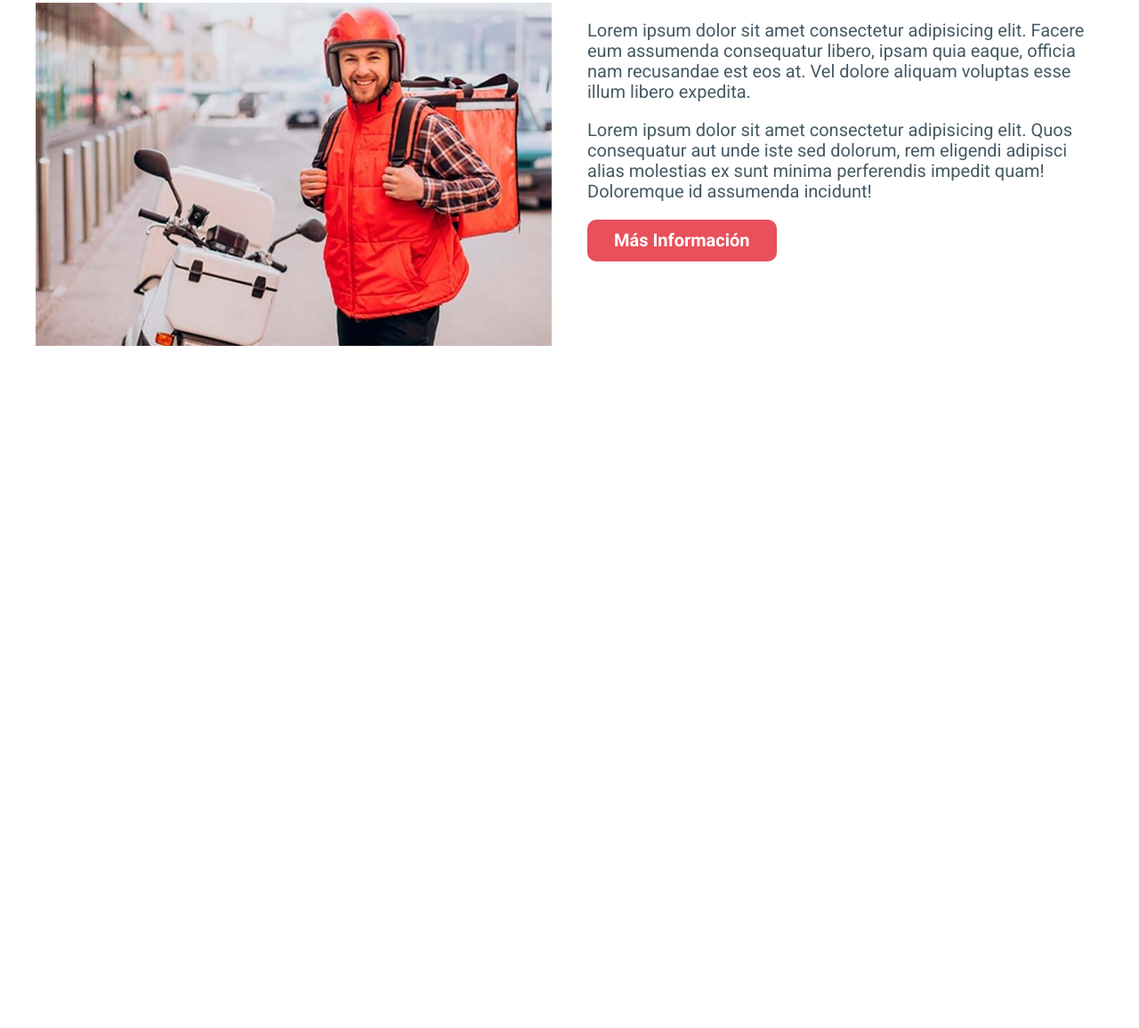
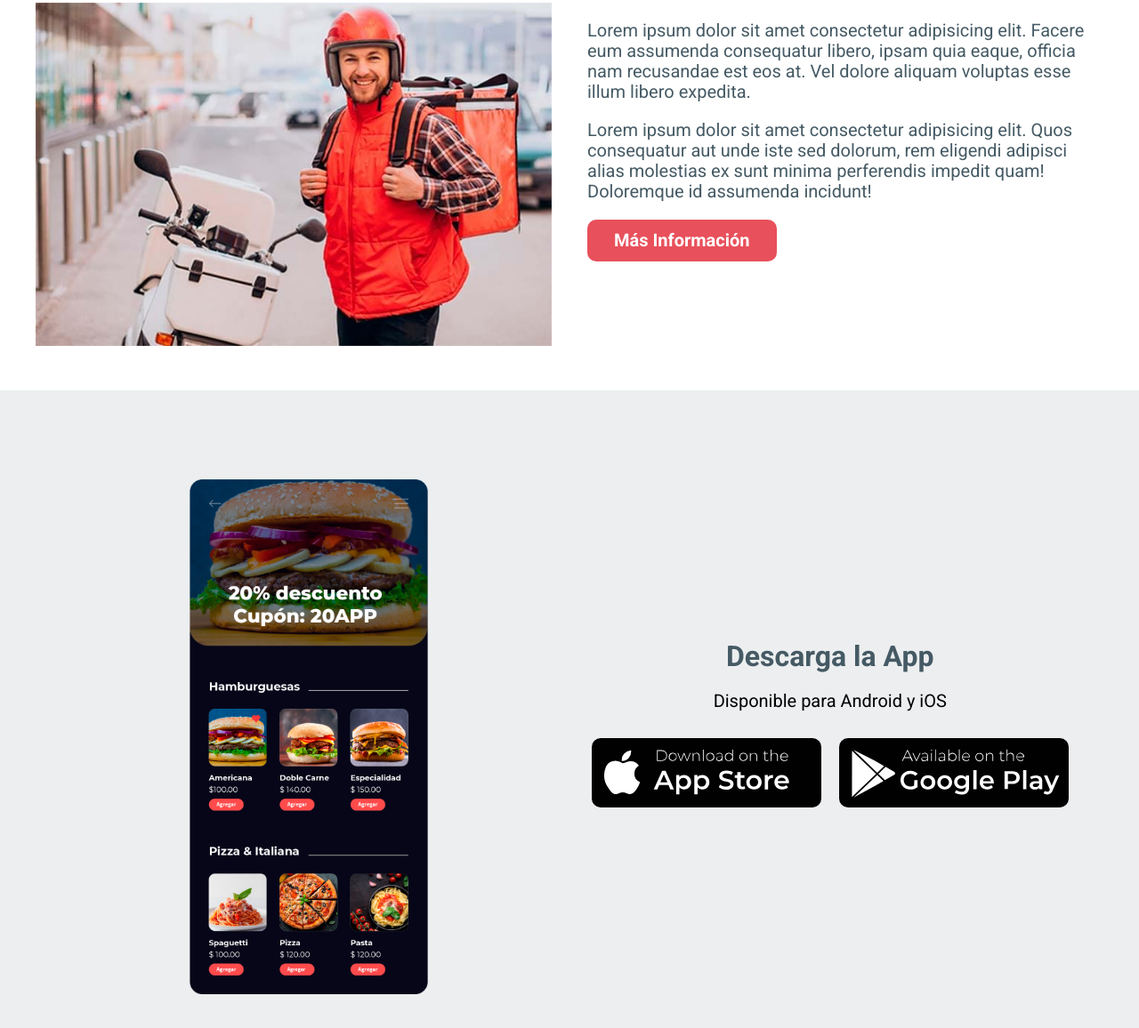
Before and after one commit to pedropalmeros/Delivery_App, a website: page index.html in a window 1280 px wide. Shown: the part 4247-5403 px from the top of the page at 89% size. Before the commit the page ends 4686 px from the top, so only its background shows below. Drawn offline with Linux system fonts and the light colour scheme.

Commit message:
Adding section related to descargas

```diff
--- a/index.html
+++ b/index.html
@@ -304,7 +304,8 @@
         </div>
     </main>
 
-    <section class="repartidores contenedor">
+    <section class="repartidores">
+        <div class="repartidores__main contenedor">
             <h2 class="repartidores__heading">Gana dinero con AppComida</h2>
             <div class="repartidores__grid">
                 <div class="repartidores__img-contenedor">
@@ -322,6 +323,29 @@
                     <a href="#" class="repartidores__info">Más Información</a>
                 </div>
             </div>
+        </div>
+    </section>
+
+    <section class="descargar">
+        <div class="descargar__grid contenedor">
+            <div class="descargar__imagen">
+                <img src="./build/img/app.png" alt="imagen app">
+            </div>
+
+            <div class="tiendas">
+                <h3 class="tiendas__heading">Descarga la App</h3>
+                <p class="tiendas__texto">Disponible para Android y iOS</p>
+                <div class="tiendas__grid">
+                    <a href="#" class="tiendas__enlace">
+                        <img src="./build/img/tienda-apple.svg" alt="tienda apple">
+                    </a>
+                    <a href="#" class="tiendas__enlace">
+                        <img src="./build/img/tienda-android.svg" alt="tienda android">
+                    </a>
+                </div>
+            </div>
+
+        </div><!-- descargar__grid contenedor-->
     </section>
 
 
--- a/src/scss/app.scss
+++ b/src/scss/app.scss
@@ -5,3 +5,4 @@
 @use 'testimoniales';
 @use 'favoritos';
 @use 'repartidores';
+@use 'descargar';
--- /dev/null
+++ b/src/scss/descargar/_descargar.scss
@@ -0,0 +1,30 @@
+@use 'base/variables' as v;
+@use 'base/mixins' as m;
+
+
+.descargar{
+    background-color: v.$grisClaro;
+    padding: v.$separacion;
+    &__grid{
+        display: fex;
+        flex-direction: column-reverse;
+        @include m.tablet {
+            @include m.grid(2,v.$separacion);
+        }
+    }
+
+    &__imagen{
+        margin: 5rem auto 0 auto;
+        transition-duration: 300ms;
+        transition-property: transform;
+        width: 50%;
+
+        @include m.tablet{
+            margin-top: 5rem;
+        }
+
+        &:hover{
+            transform: rotate(4deg) scale(1.2);
+        }
+    }
+}
--- /dev/null
+++ b/src/scss/descargar/_index.scss
@@ -0,0 +1,2 @@
+@forward 'descargar';
+@forward 'tiendas';
--- /dev/null
+++ b/src/scss/descargar/_tiendas.scss
@@ -0,0 +1,34 @@
+@use 'base/variables' as v;
+@use 'base/mixins' as m;
+
+.tiendas{
+    display: flex;
+    flex-direction: column;
+    justify-content: center;
+
+    &__heading,
+    &__texto{
+        text-align: center;
+    }
+
+    &__heading{
+        color: v.$secundario;
+        margin: 2rem 0 0 0;
+    }
+
+    &__texto{
+        margin-bottom: 3rem;
+    }
+
+    &__grid{
+        @include m.grid(2,2rem);
+    }
+
+    &__enlace{
+        transition-duration: 0.3s;
+        transition-property: transform;
+        &:hover{
+            transform: scale(1.2);
+        }
+    }
+}
```
Also changed, not shown: build/css/app.css, src/scss/descargar/dist/_index.css (added). Lines whose indentation alone changed are shown as unchanged.
